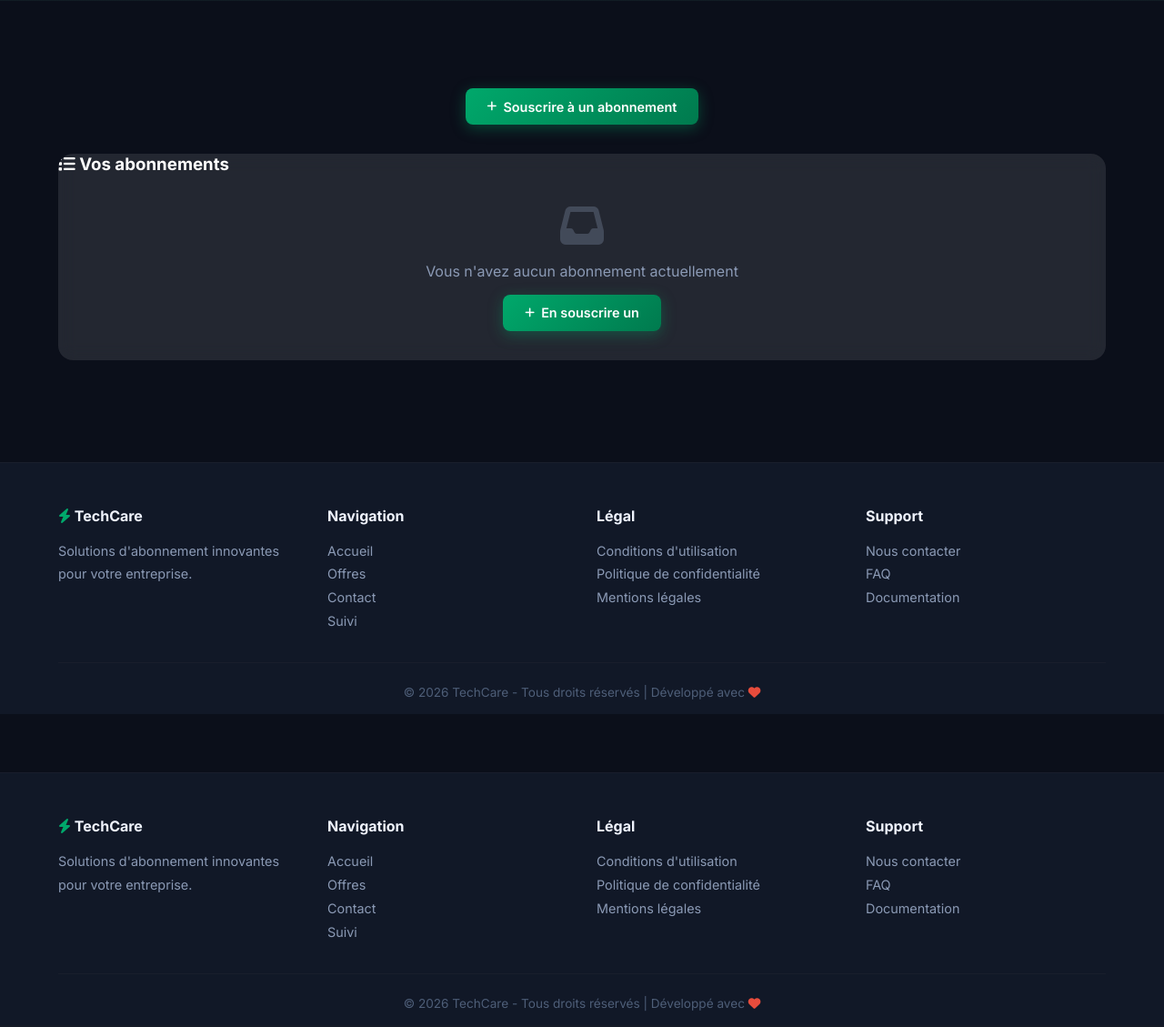
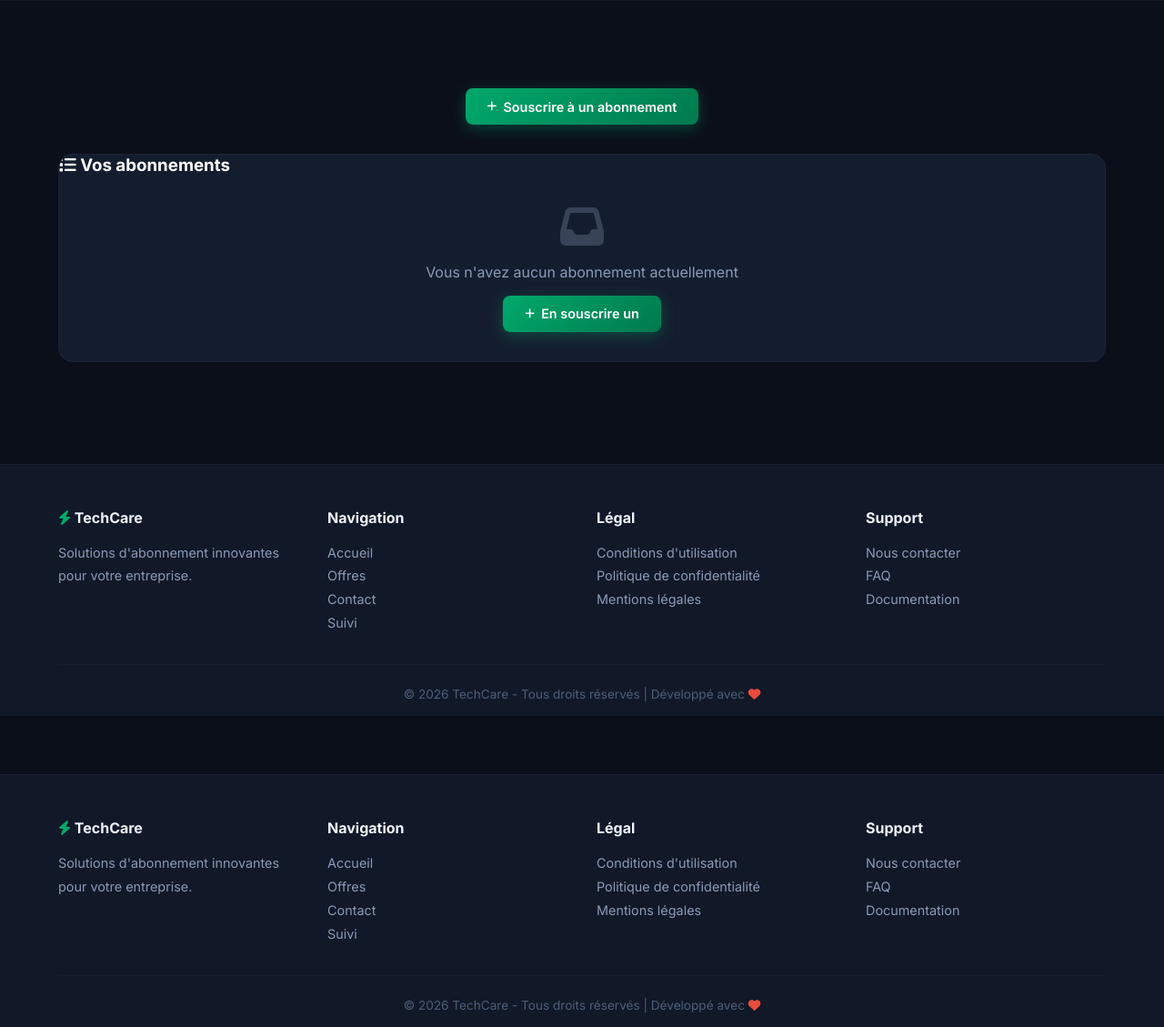
Before and after one commit to Oussema-Zayane/Esprit-PW-2A29-2026-Techcare, a PHP site: page /web/app/views/front/abonnements/mes-abonnements.php in a window 1280 px wide. Shown: the part 275-1404 px from the top of the page at 91% size. Run offline with PHP 8.4, Linux system fonts and the light colour scheme.

Commit message:
feat: complete dark and light mode implementation across front and back office

```diff
--- a/app/views/back/layout/sidebar.php
+++ b/app/views/back/layout/sidebar.php
@@ -46,7 +46,7 @@
             <span>Recherche Avancée</span>
         </a>
 
-        <hr style="border: none; border-top: 1px solid rgba(255,255,255,0.1); margin: 20px 0;">
+        <hr style="border: none; border-top: 1px solid var(--border); margin: 20px 0;">
 
         <!-- Retour au site (Front Office) -->
         <a href="index.php?page=accueil" class="nav-item">
--- a/app/views/back/sms_logs.php
+++ b/app/views/back/sms_logs.php
@@ -33,8 +33,9 @@ function badgeStatutSms(string $statut): string {
   <meta charset="UTF-8">
   <meta name="viewport" content="width=device-width, initial-scale=1.0">
   <title>SMS Logs – TechCare Admin</title>
-  <link rel="stylesheet" href="assets/css/style.css">
+  <link rel="stylesheet" href="assets/css/style.css?v=1.1">
   <link rel="stylesheet" href="https://cdnjs.cloudflare.com/ajax/libs/font-awesome/6.5.0/css/all.min.css">
+  <script src="assets/js/theme.js"></script>
 </head>
 <body class="admin-body">
 
--- a/app/views/front/abonnements/mes-abonnements.php
+++ b/app/views/front/abonnements/mes-abonnements.php
@@ -56,7 +56,7 @@
                                     <strong><?= ucfirst($abo['type_abonnement']) ?></strong>
                                 </td>
                                 <td>
-                                    <span style="color: #00A86B; font-weight: bold;">
+                                    <span style="color: var(--green); font-weight: bold;">
                                         <?= number_format($abo['prix'], 2) ?> DT
                                     </span>
                                 </td>
@@ -99,9 +99,9 @@
 <?php include __DIR__ . '/../layout/footer.php'; ?>
 
 <style>
-/* Style global pour la page mes abonnements - Texte BLANC */
+/* Style global pour la page mes abonnements */
 .container {
-    color: white;
+    color: var(--txt);
 }
 
 .page-header h1 {
@@ -114,8 +114,8 @@
 
 /* Tableau */
 .table-container {
-    background: rgba(255, 255, 255, 0.1);
-    backdrop-filter: blur(10px);
+    background: var(--card);
+    border: 1px solid var(--border);
     border-radius: 16px;
     overflow: hidden;
 }
@@ -130,17 +130,17 @@
 }
 
 .data-table th {
-    background: rgba(0, 168, 107, 0.3);
-    color: white;
+    background: var(--surface2);
+    color: var(--txt);
     padding: 12px 15px;
     text-align: left;
     font-weight: 600;
 }
 
 .data-table td {
-    color: white;
+    color: var(--txt);
     padding: 12px 15px;
-    border-bottom: 1px solid rgba(255, 255, 255, 0.1);
+    border-bottom: 1px solid var(--border);
 }
 
 .data-table tr:hover td {
--- a/app/views/front/layout/header.php
+++ b/app/views/front/layout/header.php
@@ -8,9 +8,9 @@
     <link rel="preconnect" href="https://fonts.gstatic.com" crossorigin>
     <link href="https://fonts.googleapis.com/css2?family=Inter:wght@400;500;600;700;800&display=swap" rel="stylesheet">
     <link rel="stylesheet" href="https://cdnjs.cloudflare.com/ajax/libs/font-awesome/6.5.1/css/all.min.css">
-    <link rel="stylesheet" href="assets/css/style.css">
-    <link rel="stylesheet" href="assets/css/front.css">
-    <link rel="stylesheet" href="assets/css/crud.css">
+    <link rel="stylesheet" href="assets/css/style.css?v=1.1">
+    <link rel="stylesheet" href="assets/css/front.css?v=1.1">
+    <link rel="stylesheet" href="assets/css/crud.css?v=1.1">
     <script src="assets/js/theme.js"></script>
     <style>
         * { font-family: 'Inter', sans-serif; }
--- a/assets/css/style.css
+++ b/assets/css/style.css
@@ -39,12 +39,14 @@
   --r-full: 9999px;
   --t: all 0.3s cubic-bezier(0.4, 0, 0.2, 1);
   --t-fast: all 0.18s ease;
-  --sidebar-w: 255px;
+  --sidebar-bg:   linear-gradient(135deg, #0A1F44 0%, #0d2a5a 100%);
+  --sidebar-txt:  #ffffff;
+  --sidebar-txt-muted: rgba(255, 255, 255, 0.7);
   --topbar-h:  62px;
   --font: 'Inter', sans-serif;
 }
 
-[data-theme="light"] {
+html[data-theme="light"] {
   --bg:           #f8fafc;
   --surface:      #ffffff;
   --surface2:     #f1f5f9;
@@ -57,6 +59,9 @@
   --sh-sm:  0 1px 3px rgba(0,0,0,0.1);
   --sh-md:  0 4px 12px rgba(0,0,0,0.08);
   --sh-lg:  0 10px 25px rgba(0,0,0,0.05);
+  --sidebar-bg:   #ffffff;
+  --sidebar-txt:  #0f172a;
+  --sidebar-txt-muted: #64748b;
 }
 
 html { scroll-behavior: smooth; }
@@ -64,10 +69,11 @@ html { scroll-behavior: smooth; }
 body {
   font-family: var(--font);
   background: var(--bg);
-  color: #333;
+  color: var(--txt);
   min-height: 100vh;
   overflow-x: hidden;
   -webkit-font-smoothing: antialiased;
+  transition: background 0.3s, color 0.3s;
 }
 
 ::-webkit-scrollbar { width: 5px; height: 5px; }
--- a/assets/js/theme.js
+++ b/assets/js/theme.js
@@ -1,7 +1,17 @@
 // assets/js/theme.js
 (function() {
-    const currentTheme = localStorage.getItem('techcare_theme') || 'dark';
+    let currentTheme = localStorage.getItem('techcare_theme');
+    if (currentTheme !== 'light' && currentTheme !== 'dark') {
+        currentTheme = 'dark';
+    }
+    console.log('TechCare Theme Loader:', currentTheme);
     document.documentElement.setAttribute('data-theme', currentTheme);
+
+    // Ensure body also gets the attribute when it's available
+    window.addEventListener('DOMContentLoaded', () => {
+        document.body.setAttribute('data-theme', currentTheme);
+        console.log('Body theme applied:', currentTheme);
+    });
 
     window.addEventListener('DOMContentLoaded', () => {
 
@@ -59,6 +69,7 @@
                 let newTheme = theme === 'light' ? 'dark' : 'light';
 
                 document.documentElement.setAttribute('data-theme', newTheme);
+                document.body.setAttribute('data-theme', newTheme);
                 localStorage.setItem('techcare_theme', newTheme);
                 updateIcons(newTheme);
             });
```
Also changed, not shown: app/controllers/FrontController.php (+5 -5 lines), app/views/back/abonnements/ajouter.php (+5 -5 lines), app/views/back/layout/header.php (+8 -7 lines), app/views/front/abonnements/index.php (+5 -8 lines).
